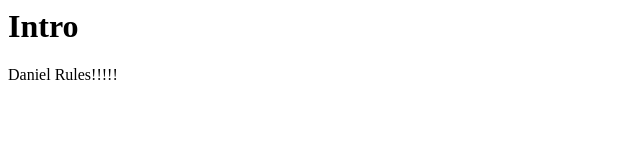
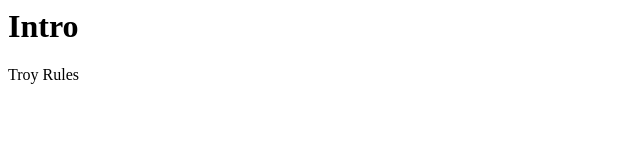
Before and after one commit to danielzev/translation-poc, a plain HTML site: page index.html in a window 1280 px wide. Shown: the full height of the page, 0-640 px from the left. Drawn offline with Linux system fonts and the light colour scheme.

Commit message:
test (#14)

```diff
--- a/index.html
+++ b/index.html
@@ -4,6 +4,6 @@
     </head>
     <body>
         <h1>Intro</h1>
-        <p>Daniel Rules!!!!!</p>
+        <p>Troy Rules</p>
     </body>
 </html>
```
